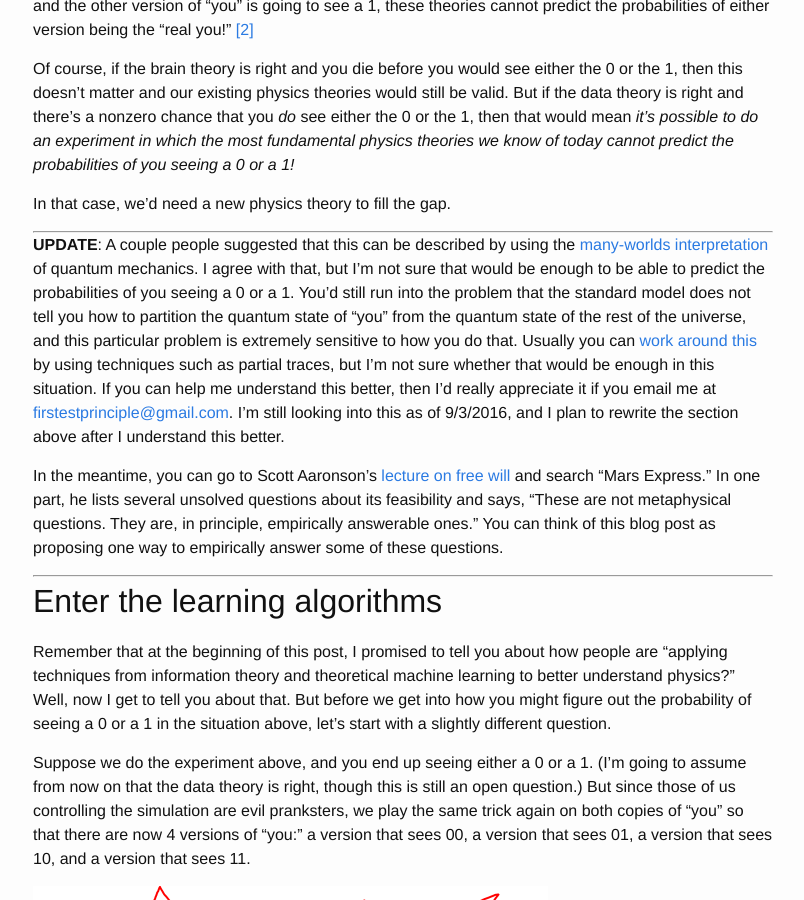
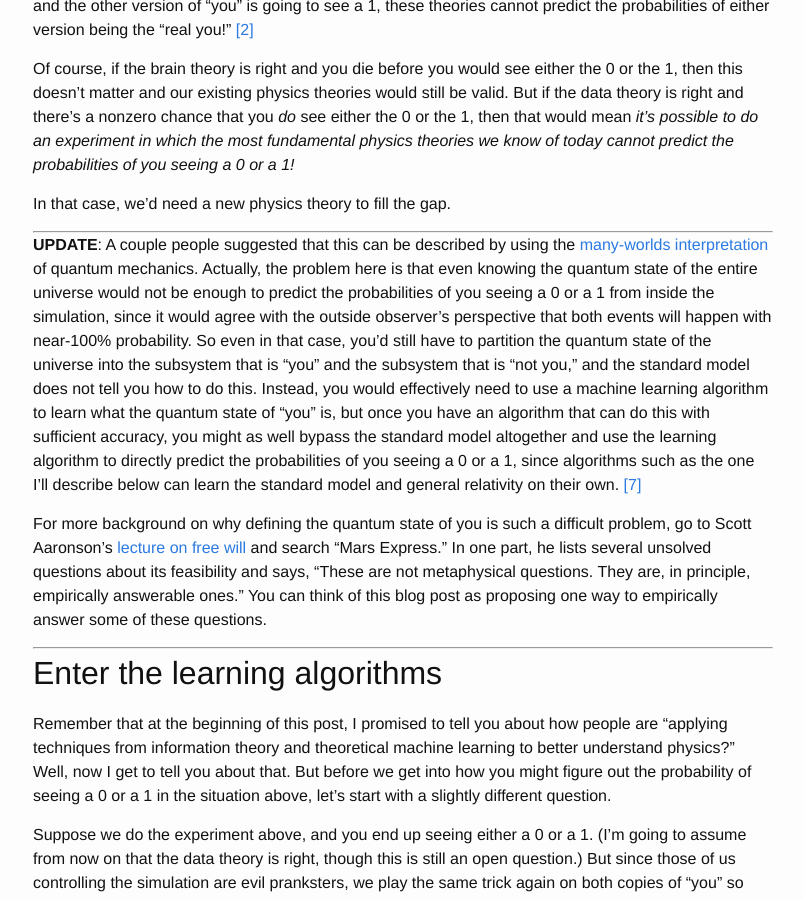
Before and after one commit to ad510/firstest-principle, a Jekyll site: the page built from _posts/2016-07-10-learning.md, in a window 1280 px wide and 900 px high, scrolled down 6532 px. Shown: the whole window, without its empty margins (237-1041 px from the left). Built offline with Jekyll 4.4.1, drawn with Linux system fonts in a browser that asks for light colours; some of the changed text lies outside the part shown.

Commit message:
actually clarify quantum update (planning to push this)

```diff
--- a/_posts/2016-07-10-learning.md
+++ b/_posts/2016-07-10-learning.md
@@ -97,9 +97,9 @@ In that case, we'd need a new physics theory to fill the gap.
 
 ---
 
-<a id="update-quantum"></a>**UPDATE**: A couple people suggested that this can be described by using the [many-worlds interpretation](https://en.wikipedia.org/wiki/Many-worlds_interpretation) of quantum mechanics. I agree with that, but I'm not sure that would be enough to be able to predict the probabilities of you seeing a 0 or a 1. You'd still run into the problem that the standard model does not tell you how to partition the quantum state of "you" from the quantum state of the rest of the universe, and this particular problem is extremely sensitive to how you do that. Usually you can [work around this](https://en.wikipedia.org/wiki/Quantum_decoherence) by using techniques such as partial traces, but I'm not sure whether that would be enough in this situation. If you can help me understand this better, then I'd really appreciate it if you email me at [firstestprinciple@gmail.com](mailto:firstestprinciple@gmail.com). I'm still looking into this as of 9/3/2016, and I plan to rewrite the section above after I understand this better.
+<a id="update-quantum"></a>**UPDATE**: A couple people suggested that this can be described by using the [many-worlds interpretation](https://en.wikipedia.org/wiki/Many-worlds_interpretation) of quantum mechanics. Actually, the problem here is that even knowing the quantum state of the entire universe would not be enough to predict the probabilities of you seeing a 0 or a 1 from inside the simulation, since it would agree with the outside observer's perspective that both events will happen with near-100% probability. So even in that case, you'd still have to partition the quantum state of the universe into the subsystem that is "you" and the subsystem that is "not you," and the standard model does not tell you how to do this. Instead, you would effectively need to use a machine learning algorithm to learn what the quantum state of "you" is, but once you have an algorithm that can do this with sufficient accuracy, you might as well bypass the standard model altogether and use the learning algorithm to directly predict the probabilities of you seeing a 0 or a 1, since algorithms such as the one I'll describe below can learn the standard model and general relativity on their own. <a id="fnref7" href="#fn7">[7]</a>
 
-In the meantime, you can go to Scott Aaronson's [lecture on free will](http://scottaaronson.com/democritus/lec18.html) and search "Mars Express." In one part, he lists several unsolved questions about its feasibility and says, "These are not metaphysical questions. They are, in principle, empirically answerable ones." You can think of this blog post as proposing one way to empirically answer some of these questions.
+For more background on why defining the quantum state of you is such a difficult problem, go to Scott Aaronson's [lecture on free will](http://scottaaronson.com/democritus/lec18.html) and search "Mars Express." In one part, he lists several unsolved questions about its feasibility and says, "These are not metaphysical questions. They are, in principle, empirically answerable ones." You can think of this blog post as proposing one way to empirically answer some of these questions.
 
 ---
 
@@ -195,3 +195,12 @@ We won't know until we actually try it. But if the answer is yes, then it would
 4. <a id="fn4"></a>It doesn't matter which language, as long as it's [Turing complete](https://stackoverflow.com/a/7320) and has something like print or console.log that prints to the console. [&#8617;](#fnref4)
 5. <a id="fn5"></a>I'm defining algorithmic probability somewhat differently than the [link I gave](http://scholarpedia.org/article/Algorithmic_probability), which defines it in terms of programming languages called [universal Turing machines](http://scottaaronson.com/democritus/lec3.html). But the key property is that you can use it to predict the output of any computer using the minimum amount of data, as I'll [explain later](#why-is-solomonoff-induction-badass). [&#8617;](#fnref5)
 6. <a id="fn6"></a>If those Wikipedia articles make your brain explode (don't worry, they do that to me too), here's a somewhat more accessible introduction to the [problems harder than the halting problem](http://scottaaronson.com/democritus/lec4.html). [&#8617;](#fnref6)
+7. <a id="fn7"></a>As of September 2016, I'm still looking into the techniques used to study [decoherence](https://en.wikipedia.org/wiki/Quantum_decoherence) (such as partial traces and CPTP maps) to see if they can answer this question without needing to use learning algorithms, but I doubt it based on what I've seen so far. These techniques tend to be along the lines of "gradually randomize the phase angles over time to account for unknown interactions with the environment," and that sort of thing won't be very helpful here. In order to correctly predict the probabilities of you seeing a 0 or a 1 in this experiment, you need to build a model of who you are that is so accurate that it correctly predicts:
+    1. How "you" move over a brain-computer interface from a brain into a simulation
+    2. What happens to "you" when the classical bits of the simulation are copied into 2 other computers
+
+        > Note that this is different from copying the quantum state of the physical computer, which is prohibited by the [no-cloning theorem](https://en.wikipedia.org/wiki/No-cloning_theorem). Similarly, the [no-teleportation theorem](https://en.wikipedia.org/wiki/No-teleportation_theorem) implies that any classically simulated quantum state cannot be precisely the quantum state of "you," only a quantum state that may or may not be entangled with you.
+
+    3. How strongly "you" entangle with the simulation when it displays either a 0 or a 1
+
+   Perhaps I'm missing something, but I really have a hard time imagining a way to do that which does not involve learning algorithms. If you think I'm missing something, please email me at [firstestprinciple@gmail.com](mailto:firstestprinciple@gmail.com) because I am extremely interested in this topic. [&#8617;](#fnref7)
```
